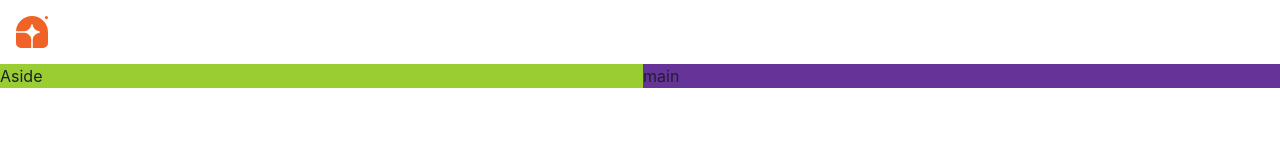
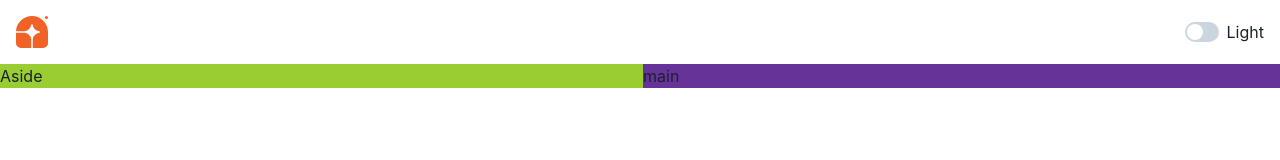
Before and after one commit to Param7272/GameHub, a React (Vite) app: page / in a window 1280 px wide. Shown: the top 160 px of the page. Built offline with nearby package versions, Linux system fonts and the light colour scheme.

Commit message:
added dark mode

```diff
--- a/src/components/Navbar.tsx
+++ b/src/components/Navbar.tsx
@@ -1,9 +1,11 @@
 import { HStack, Image } from "@chakra-ui/react";
+import ColorModeSwitch from "../theme/ColorModeSwitch";
 
 const Navbar = () => {
   return (
-    <HStack>
-      <Image src="logo.svg" alt="logo" padding={4} width={16} />
+    <HStack padding={4} justifyContent={"space-between"}>
+      <Image src="logo.svg" alt="logo" width={8} />
+      <ColorModeSwitch />
     </HStack>
   );
 };
--- a/src/main.tsx
+++ b/src/main.tsx
@@ -1,9 +1,11 @@
 import ReactDOM from "react-dom/client";
 import App from "./App.tsx";
 import "./index.css";
-import { ChakraProvider } from "@chakra-ui/react";
+import { ChakraProvider, ColorModeScript } from "@chakra-ui/react";
+import theme from "./theme/theme.ts";
 ReactDOM.createRoot(document.getElementById("root")!).render(
   <ChakraProvider>
+    <ColorModeScript initialColorMode={theme.config.initialColorMode} />
     <App />
   </ChakraProvider>
 );
--- /dev/null
+++ b/src/theme/ColorModeSwitch.tsx
@@ -0,0 +1,16 @@
+import { HStack, Switch, Text, useColorMode } from "@chakra-ui/react";
+
+const ColorModeSwitch = () => {
+  const { colorMode, toggleColorMode } = useColorMode();
+  return (
+    <HStack>
+      <Switch
+        colorScheme="whatsapp"
+        isChecked={colorMode === "dark"}
+        onChange={toggleColorMode}
+      />
+      <Text>{colorMode === "light" ? "Light" : "Dark"}</Text>
+    </HStack>
+  );
+};
+export default ColorModeSwitch;
--- /dev/null
+++ b/src/theme/theme.ts
@@ -0,0 +1,12 @@
+import { extendTheme, type ThemeConfig } from "@chakra-ui/react";
+
+// 2. Add your color mode config
+const config: ThemeConfig = {
+  initialColorMode: "light",
+  useSystemColorMode: false,
+};
+
+// 3. extend the theme
+const theme = extendTheme({ config });
+
+export default theme;
```
